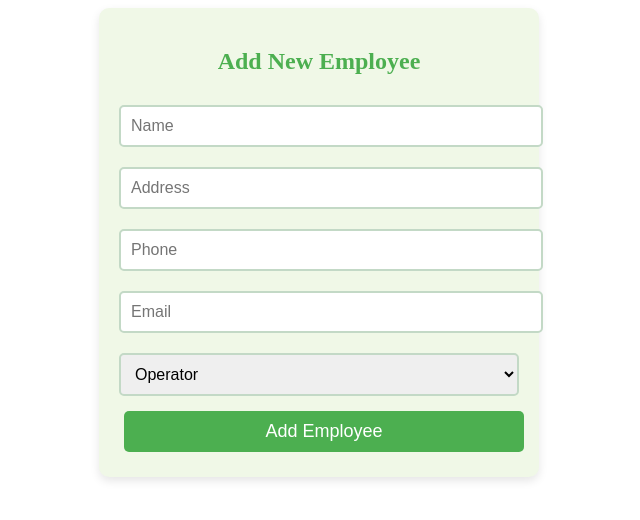
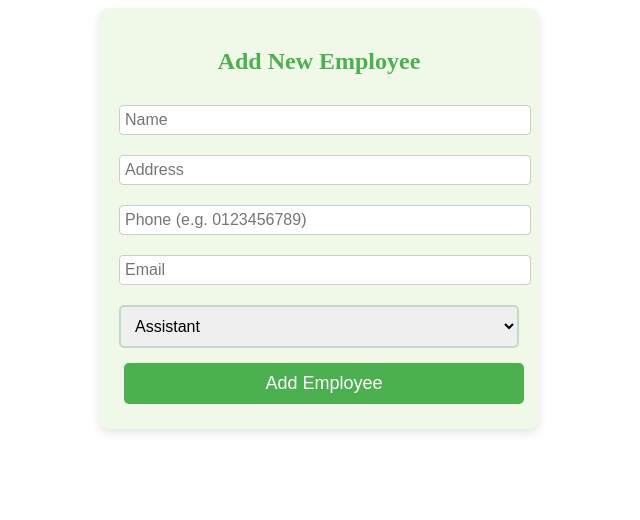
Before and after one commit to Randil01/ITP-Project, a React (Create React App) app in the folder frontend/: page /addEmployee in a window 1280 px wide. Shown: the top 520 px of the page, without its empty margins (321-961 px from the left). Built offline with nearby package versions, Linux system fonts and the light colour scheme.

Commit message:
all done

```diff
--- a/frontend/src/App.css
+++ b/frontend/src/App.css
@@ -28,6 +28,12 @@
   color: #61dafb;
 }
 
+.error-message {
+  color: red;
+  margin-bottom: 10px;
+}
+
+
 @keyframes App-logo-spin {
   from {
     transform: rotate(0deg);
--- a/frontend/src/components/AddEmployee.js
+++ b/frontend/src/components/AddEmployee.js
@@ -1,15 +1,18 @@
 import React, { useState } from 'react';
 import axios from 'axios';
+import { useNavigate } from 'react-router-dom'; // For redirection
 import './AddEmployee.css';
 
 const AddEmployee = () => {
+  const navigate = useNavigate();
   const [employee, setEmployee] = useState({
     empName: '',
     empAddress: '',
     empPhone: '',
     empEmail: '',
-    empRole: 'operator'
+    empRole: 'assistant'
   });
+  const [error, setError] = useState('');
 
   const handleChange = (e) => {
     setEmployee({
@@ -18,25 +21,48 @@ const AddEmployee = () => {
     });
   };
 
+  const validatePhone = (phone) => {
+    const phoneRegex = /^0\d{9}$/;
+    return phoneRegex.test(phone);
+  };
+
   const handleSubmit = async (e) => {
     e.preventDefault();
+    setError('');
+
+
+    if (!validatePhone(employee.empPhone)) {
+      setError('Phone number must start with 0 and have 10 digits.');
+      return;
+    }
+
+
+    if (!employee.empName || !employee.empAddress || !employee.empPhone || !employee.empEmail) {
+      setError('All fields are required.');
+      return;
+    }
+
     try {
       await axios.post('http://localhost:5000/employee/add', employee);
       alert('Employee added successfully');
+      navigate('/');
     } catch (error) {
       console.error(error);
+      setError('Error adding employee.');
     }
   };
 
   return (
     <div className="form-container">
       <h2>Add New Employee</h2>
+      {error && <p className="error-message">{error}</p>}
       <form onSubmit={handleSubmit}>
         <input
           type="text"
           name="empName"
           placeholder="Name"
           onChange={handleChange}
+          value={employee.empName}
           required
         />
         <input
@@ -44,13 +70,15 @@ const AddEmployee = () => {
           name="empAddress"
           placeholder="Address"
           onChange={handleChange}
+          value={employee.empAddress}
           required
         />
         <input
-          type="number"
+          type="text"
           name="empPhone"
-          placeholder="Phone"
+          placeholder="Phone (e.g. 0123456789)"
           onChange={handleChange}
+          value={employee.empPhone}
           required
         />
         <input
@@ -58,12 +86,13 @@ const AddEmployee = () => {
           name="empEmail"
           placeholder="Email"
           onChange={handleChange}
+          value={employee.empEmail}
           required
         />
-        <select name="empRole" onChange={handleChange}>
-          <option value="operator">Operator</option>
-          <option value="driver">Driver</option>
-          <option value="servant">Servant</option>
+        <select name="empRole" onChange={handleChange} value={employee.empRole}>
+          <option value="assistant">Assistant</option>
+          <option value="coordinator">Coordinator</option>
+          <option value="manager">Manager</option>
         </select>
         <button type="submit">Add Employee</button>
       </form>
--- a/frontend/src/components/DisplayDetails.js
+++ b/frontend/src/components/DisplayDetails.js
@@ -24,7 +24,7 @@ const DisplayDetails = () => {
 
   return (
     <div className="details-container">
-      {/* Header with navigation buttons */}
+
       <div className="header-buttons">
         <Link to="/addEmployee">
           <button className="nav-button">Add Employee</button>
--- a/frontend/src/components/ManageEmployee.js
+++ b/frontend/src/components/ManageEmployee.js
@@ -1,10 +1,12 @@
 import React, { useState, useEffect } from 'react';
 import axios from 'axios';
+import { Link } from 'react-router-dom';
 import './ManageEmployee.css';
-import { Link } from 'react-router-dom';
+import UpdateEmployee from './UpdateEmployee';
 
 const ManageEmployee = () => {
   const [employees, setEmployees] = useState([]);
+  const [editingId, setEditingId] = useState(null);
 
   useEffect(() => {
     axios.get('http://localhost:5000/employee/')
@@ -23,12 +25,20 @@ const ManageEmployee = () => {
   };
 
   const handleUpdate = (id) => {
-    alert(`Update functionality for employee ID: ${id} will be implemented.`);
+    setEditingId(id);
+  };
+
+  const handleSave = (updatedEmployee) => {
+    setEmployees(employees.map(emp => emp._id === editingId ? { ...emp, ...updatedEmployee } : emp));
+    setEditingId(null);
+  };
+
+  const handleCancel = () => {
+    setEditingId(null);
   };
 
   return (
     <div className="manage-employee-container">
-      {/* Header with Go to Main button */}
       <div className="header">
         <h1>Manage Employees</h1>
         <Link to="/">
@@ -48,6 +58,16 @@ const ManageEmployee = () => {
         </thead>
         <tbody>
           {employees.map(emp => (
+            editingId === emp._id ? (
+
+              <UpdateEmployee
+                key={emp._id}
+                employee={emp}
+                onSave={handleSave}
+                onCancel={handleCancel}
+              />
+            ) : (
+
               <tr key={emp._id}>
                 <td>{emp.empName}</td>
                 <td>{emp.empAddress}</td>
@@ -58,6 +78,7 @@ const ManageEmployee = () => {
                   <button className="delete-button" onClick={() => handleDelete(emp._id)}>Delete</button>
                 </td>
               </tr>
+            )
           ))}
         </tbody>
       </table>
--- a/frontend/src/components/ManageSalary.css
+++ b/frontend/src/components/ManageSalary.css
@@ -1,4 +1,3 @@
-/* ManageSalary.css */
 
 .manage-salary-container {
     padding: 20px;
--- a/frontend/src/components/ManageSalary.js
+++ b/frontend/src/components/ManageSalary.js
@@ -82,7 +82,6 @@ const ManageSalary = () => {
 
   return (
     <div className="manage-salary-container">
-      {/* Header with Go to Main button */}
       <div className="header">
         <h1>Manage Salaries</h1>
         <Link to="/">
@@ -123,8 +122,8 @@ const ManageSalary = () => {
                 />
                 <FaCheckCircle
                   onClick={() => handleSubmitAttendance(emp._id)}
-                  className="check-icon" // Optional: You can add CSS class for styling
-                  style={{ cursor: 'pointer', color: 'green', marginLeft: '10px' }} // Styling the icon
+                  className="check-icon"
+                  style={{ cursor: 'pointer', color: 'green', marginLeft: '10px' }}
                 />
               </td>
               <td>
--- /dev/null
+++ b/frontend/src/components/UpdateEmployee.css
@@ -0,0 +1,20 @@
+.save-button, .cancel-button {
+    padding: 5px 10px;
+    margin: 0 5px;
+    background-color: #28a745;
+    color: white;
+    border: none;
+    border-radius: 5px;
+    cursor: pointer;
+  }
+
+  .cancel-button {
+    background-color: #dc3545;
+  }
+
+  input {
+    padding: 5px;
+    margin-right: 10px;
+    border-radius: 4px;
+    border: 1px solid #ccc;
+  }
--- /dev/null
+++ b/frontend/src/components/UpdateEmployee.js
@@ -0,0 +1,65 @@
+import React, { useState, useEffect } from 'react';
+import axios from 'axios';
+import './UpdateEmployee.css';
+
+const UpdateEmployee = ({ employee, onSave, onCancel }) => {
+  const [empName, setEmpName] = useState(employee.empName);
+  const [empAddress, setEmpAddress] = useState(employee.empAddress);
+  const [empPhone, setEmpPhone] = useState(employee.empPhone);
+  const [empEmail, setEmpEmail] = useState(employee.empEmail);
+
+  const handleSave = async () => {
+    try {
+      const updatedEmployee = {
+        empName,
+        empAddress,
+        empPhone,
+        empEmail
+      };
+      await axios.put(`http://localhost:5000/employee/update/${employee._id}`, updatedEmployee);
+      onSave(updatedEmployee);
+      alert('Employee updated successfully');
+    } catch (error) {
+      console.error('Error updating employee:', error);
+    }
+  };
+
+  return (
+    <tr>
+      <td>
+        <input
+          type="text"
+          value={empName}
+          onChange={(e) => setEmpName(e.target.value)}
+        />
+      </td>
+      <td>
+        <input
+          type="text"
+          value={empAddress}
+          onChange={(e) => setEmpAddress(e.target.value)}
+        />
+      </td>
+      <td>
+        <input
+          type="text"
+          value={empPhone}
+          onChange={(e) => setEmpPhone(e.target.value)}
+        />
+      </td>
+      <td>
+        <input
+          type="email"
+          value={empEmail}
+          onChange={(e) => setEmpEmail(e.target.value)}
+        />
+      </td>
+      <td>
+        <button className="save-button" onClick={handleSave}>Save</button>
+        <button className="cancel-button" onClick={onCancel}>Cancel</button>
+      </td>
+    </tr>
+  );
+};
+
+export default UpdateEmployee;
```
Lines whose indentation alone changed are shown as unchanged.
